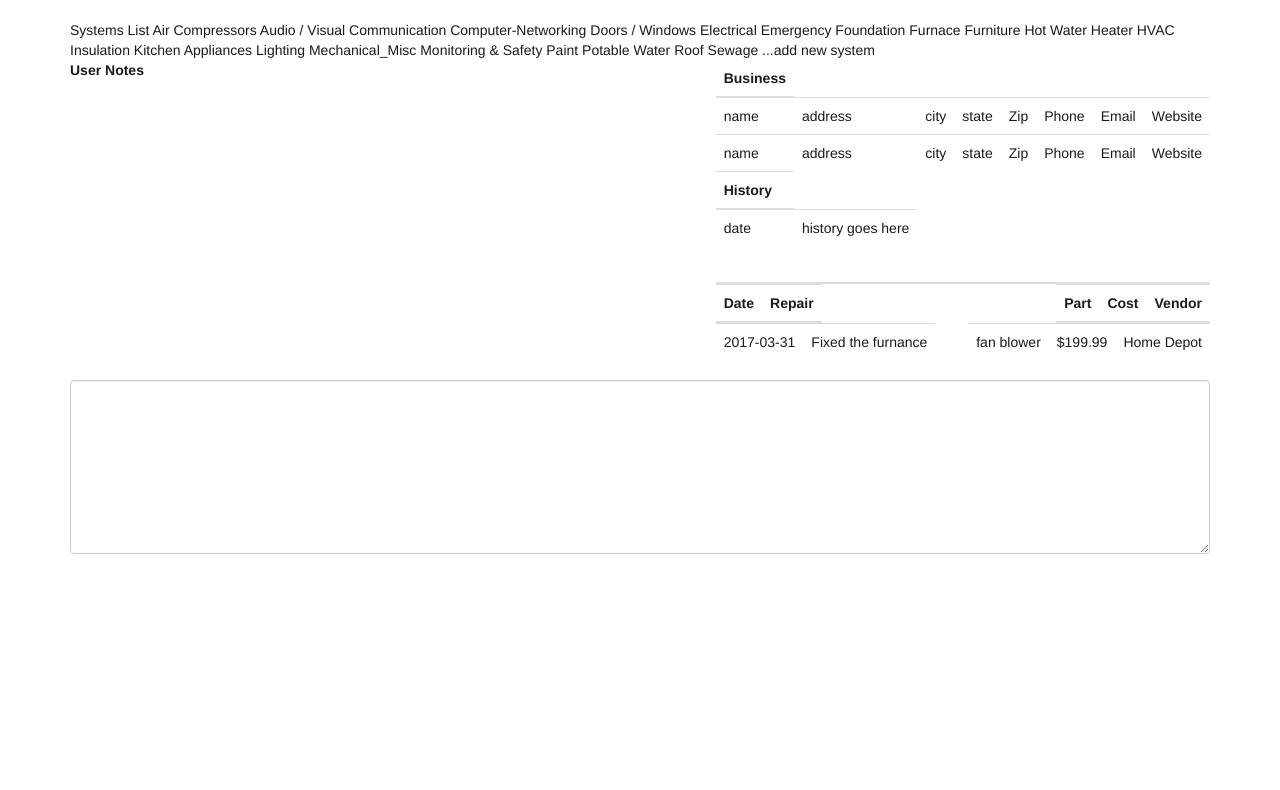
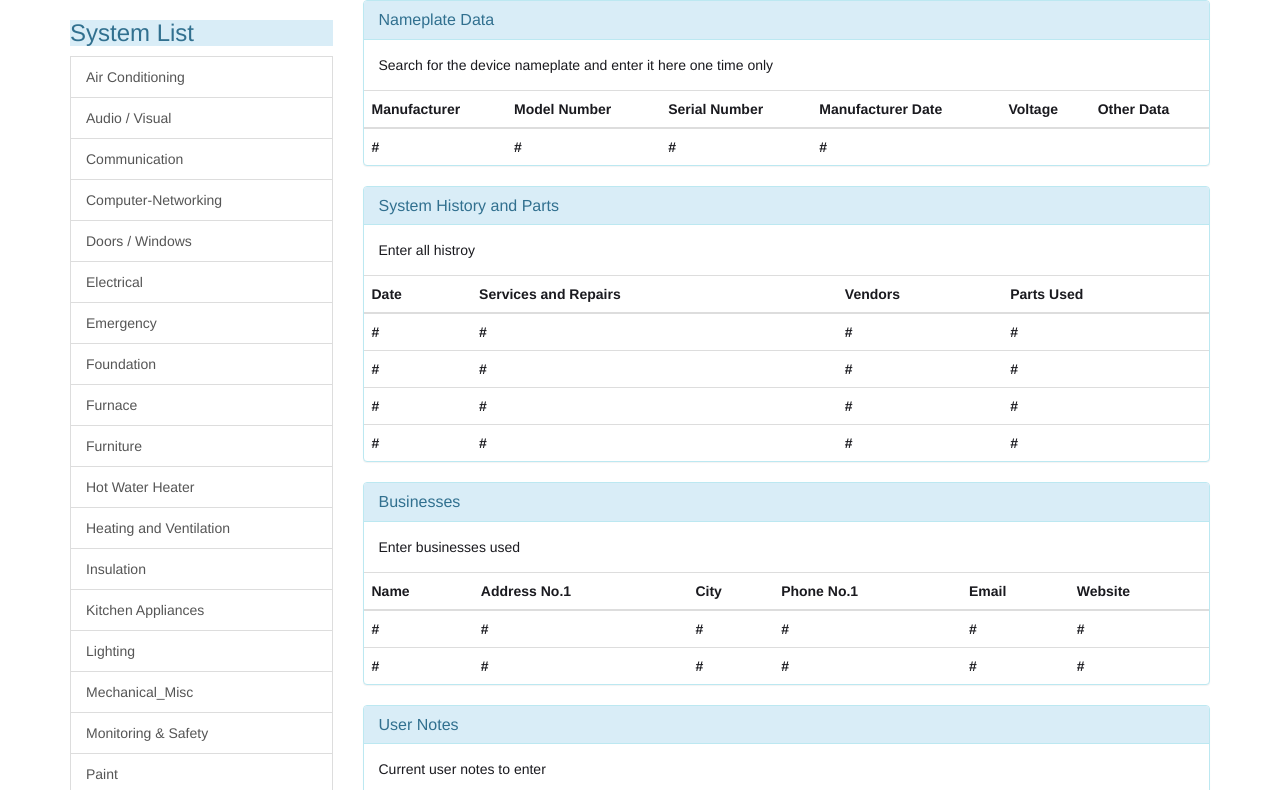
Before and after one commit to PCSailor/Solo-Project_PhilCurtis, a website: page index.html in a window 1280 px wide. Shown: the part 72-862 px from the top of the page. Before the commit the page ends 800 px from the top, so only its background shows below. Drawn offline with nearby package versions, Linux system fonts and the light colour scheme.

Commit message:
basic html done

```diff
--- a/index.html
+++ b/index.html
@@ -13,11 +13,8 @@
   <link rel="stylesheet" href="styles.css">
 </head>
 <body ng-app="pcSoloApp">
-  <div class="container">
-    <h1></h1>
-
   <nav class="navbar navbar-inverse">
-      <div class="container-fluid">
+    <div class="container-fluid"> <!-- make nav bar full width -->
       <!-- Brand and toggle get grouped for better mobile display -->
       <div class="navbar-header">
         <button type="button" class="navbar-toggle collapsed" data-toggle="collapse" data-target="#bs-example-navbar-collapse-1" aria-expanded="false">
@@ -34,7 +31,7 @@
           <li class="dropdown">
             <a href="#" class="dropdown-toggle" data-toggle="dropdown" role="button" aria-haspopup="true" aria-expanded="false">Residential<span class="caret"></span></a>
             <ul class="dropdown-menu">
-                <li><a href="#">1600 Penn Ave</a></li>
+              <li><a href="#">1600 Penn Ave</a></td>
                 <li><a href="#">1400 Lafeyette Ave.</a></li>
                 <li><a href="#">1More Cabin Road</a></li>
                 <li role="separator" class="divider"></li>
@@ -78,111 +75,179 @@
         </div><!-- /.navbar-collapse -->
       </div><!-- /.container-fluid -->
     </nav>
-    <div id="systemNav">
-      <nav>
-      <th>Systems List</th>
-      <td>Air Compressors</td>
-      Audio / Visual
-      Communication
-      Computer-Networking
-      Doors / Windows
-      Electrical
-      Emergency
-      Foundation
-      Furnace
-      Furniture
-      Hot Water Heater
-      HVAC
-      Insulation
-      Kitchen Appliances
-      Lighting
-      Mechanical_Misc
-      Monitoring & Safety
-      Paint
-      Potable Water
-      Roof
-      Sewage
-      ...add new system
-    </nav>
+
+
+    <div class="container">
+      <div class="row">
+        <div class="col-lg-3 col-sm-3 col-xs-3">
+          <div class="list-group">
+            <!-- <a href="#" class="list-group-item"><h2>System List</h2></a> -->
+            <h3 class="list-group-item-info">System List</h3>
+            <a href="https://www.google.com" class="list-group-item">Air Conditioning</a>
+            <a href="#" class="list-group-item">Audio / Visual</a>
+            <a href="#" class="list-group-item">Communication</a>
+            <a href="#" class="list-group-item">Computer-Networking</a>
+            <a href="#" class="list-group-item">Doors / Windows</a>
+            <a href="#" class="list-group-item">Electrical</a>
+            <a href="#" class="list-group-item">Emergency</a>
+            <a href="#" class="list-group-item">Foundation</a>
+            <a href="#" class="list-group-item">Furnace</a>
+            <a href="#" class="list-group-item">Furniture</a>
+            <a href="#" class="list-group-item">Hot Water Heater</a>
+            <a href="#" class="list-group-item">Heating and Ventilation</a>
+            <a href="#" class="list-group-item">Insulation</a>
+            <a href="#" class="list-group-item">Kitchen Appliances</a>
+            <a href="#" class="list-group-item">Lighting</a>
+            <a href="#" class="list-group-item">Mechanical_Misc</a>
+            <a href="#" class="list-group-item">Monitoring & Safety</a>
+            <a href="#" class="list-group-item">Paint</a>
+            <a href="#" class="list-group-item">Potable Water</a>
+            <a href="#" class="list-group-item">Roof</a>
+            <a href="#" class="list-group-item">Sewage</a>
+            <a href="#" class="list-group-item">...add new system</a>
           </div>
-      <div id="mainBody">
+        </div>
+        <div class="col-lg-9 col-sm-9 col-xs-9 mainBody">
+
+          <div class="panel panel-info">
+            <div class="panel-heading">
+              <h3 class="panel-title">Nameplate Data</h3>
+            </div>
+            <div class="panel-body">
+              Search for the device nameplate and enter it here one time only
+            </div>
             <table class="table">
               <thead>
                 <tr>
-      <th class="thead-inverse">Business</th>
+                  <th>Manufacturer</th>
+                  <th>Model Number</th>
+                  <th>Serial Number</th>
+                  <th>Manufacturer Date</th>
+                  <th>Voltage</th>
+                  <th>Other Data</th>
                 </tr>
               </thead>
               <tbody>
                 <tr>
-    <td>name</td>
-    <td>address</td>
-    <td>city</td>
-    <td>state</td>
-    <td>Zip</td>
-    <td>Phone</td>
-    <td>Email</td>
-    <td>Website</td>
-    </tr>
-    <tr>
-    <td>name</td>
-    <td>address</td>
-    <td>city</td>
-    <td>state</td>
-    <td>Zip</td>
-    <td>Phone</td>
-    <td>Email</td>
-    <td>Website</td>
-    </tr>
-    <thead>
-      <tr>
-        <th class="thead-inverse">History</th>
-      </tr>
-    </thead>
-    <tr>
-      <td>date</td>
-      <td>history goes here</td>
-    </tr>
-  </tbody>
-</table>
-
-
-<div class="repairs">
-<table class="table">
-  <thead class="thead-inverse">
-    <th>
-      <tr class="one">
-      <th>Date</th>
-      <th>Repair</th>
-    </tr>
-
-
-  <tr scope="row"class="two">
-    <th>Part</th>
-    <th>Cost</th>
-    <th>Vendor</th>
-  </tr>
-  </th>
-  </thead>
-
-<tbody>
-  <tr class="one">
-    <td>2017-03-31</td>
-    <td>Fixed the furnance</td>
-  </tr>
-  <tr class="two">
-    <td>fan blower</td>
-    <td>$199.99</td> <!-- TODO: Format to currency -->
-    <td>Home Depot</td>
+                  <th>#</th>
+                  <th>#</th>
+                  <th>#</th>
+                  <th>#</th>
                 </tr>
               </tbody>
             </table>
             </div>
+
+
+
+            <div class="panel panel-info">
+              <div class="panel-heading">
+                <h3 class="panel-title">System History and Parts</h3>
               </div>
-<div class="form-group">
-  <label for="userNotes">User Notes</label>
-  <textarea class="form-control" rows="8" cols="120"></textarea>
+              <div class="panel-body">
+                Enter all histroy
+              </div>
+              <table class="table">
+                <thead>
+                  <tr>
+                    <th>Date</th>
+                    <th>Services and Repairs</th>
+                    <th>Vendors</th>
+                    <th>Parts Used</th>
+                  </tr>
+                </thead>
+                <tbody>
+                  <tr>
+                    <th>#</th>
+                    <th>#</th>
+                    <th>#</th>
+                    <th>#</th>
+                  </tr>
+                  <tr>
+                    <th>#</th>
+                    <th>#</th>
+                    <th>#</th>
+                    <th>#</th>
+                  </tr>
+                  <tr>
+                    <th>#</th>
+                    <th>#</th>
+                    <th>#</th>
+                    <th>#</th>
+                  </tr>
+                  <tr>
+                    <th>#</th>
+                    <th>#</th>
+                    <th>#</th>
+                    <th>#</th>
+                  </tr>
+                </tbody>
+              </table>
+            </div>
+
+            <div class="panel panel-info">
+              <div class="panel-heading">
+                <h3 class="panel-title">Businesses</h3>
+              </div>
+              <div class="panel-body">
+                Enter businesses used
+              </div>
+              <table class="table">
+                <thead>
+                  <tr>
+                    <th>Name</th>
+                    <th>Address No.1</th>
+                    <!-- <th>address#2</th> -->
+                    <th>City</th>
+                    <!-- <th>state</th> -->
+                    <!-- <th>country</th> -->
+                    <!-- <th>zip</th> -->
+                    <th>Phone No.1</th>
+                    <!-- <th>Phoe#2</th> -->
+                    <th>Email</th>
+                    <th>Website</th>
+                  </tr>
+                </thead>
+                <tbody>
+                  <tr>
+                    <th>#</th>
+                    <th>#</th>
+                    <th>#</th>
+                    <th>#</th>
+                    <th>#</th>
+                    <th>#</th>
+                  </tr>
+                  <tr>
+                    <th>#</th>
+                    <th>#</th>
+                    <th>#</th>
+                    <th>#</th>
+                    <th>#</th>
+                    <th>#</th>
+                  </tr>
+                </tbody>
+              </table>
+            </div>
+
+            <div class="panel panel-info">
+              <div class="panel-heading">
+                <h3 class="panel-title">User Notes</h3>
+              </div>
+              <div class="panel-body">
+                Current user notes to enter
+              </div>
+              <ul style="list-style-type: none">
+                <li>Previous User Notes 01</li>
+                <li>Previous User Notes 02</li>
+                <li>Previous User Notes 03</li>
+                <li>Previous User Notes 04</li>
+                <li>Previous User Notes 05</li>
+                <li>Previous User Notes 06</li>
+              </ul>
             </div>
 
           </div>
+        </div>
+      </div>
     </body>
     </html>
--- a/styles.css
+++ b/styles.css
@@ -3,12 +3,12 @@ body {
 
 }
 
-.one {
+/*.one {
   float: left;
 }
 .two {
   float: right;
-}
+}*/
 #systemNav {
   float: left;
 }
@@ -16,7 +16,7 @@ body {
   float: right;
 }
 
-.navbar-inverse {
+/*.navbar-inverse {
     background-color: #4764ef;
     border-color: #11166b;
 }
@@ -25,4 +25,13 @@ body {
 }
 .navbar-inverse .navbar-brand {
     color: #1a1a1f;
+}*/
+.mainBody {
+  display: inline;
 }
+.horizontalList {
+  display: inline;
+}
+.see-cols {
+  border: 1px solid black;
+}
```
Lines whose indentation alone changed are shown as unchanged.
